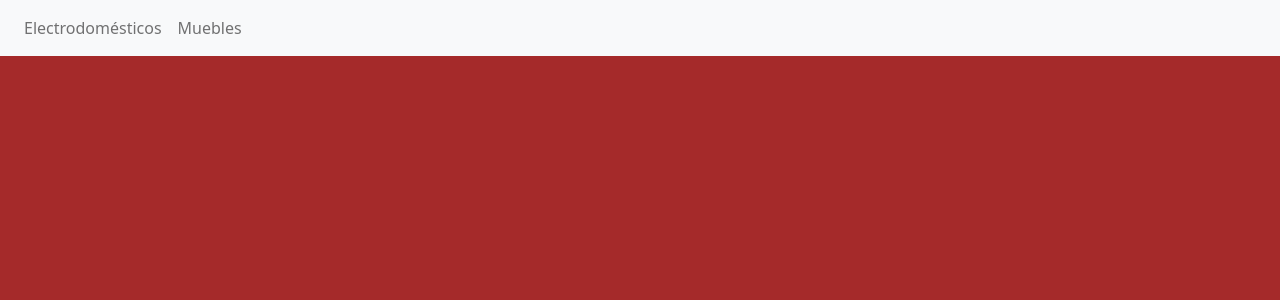
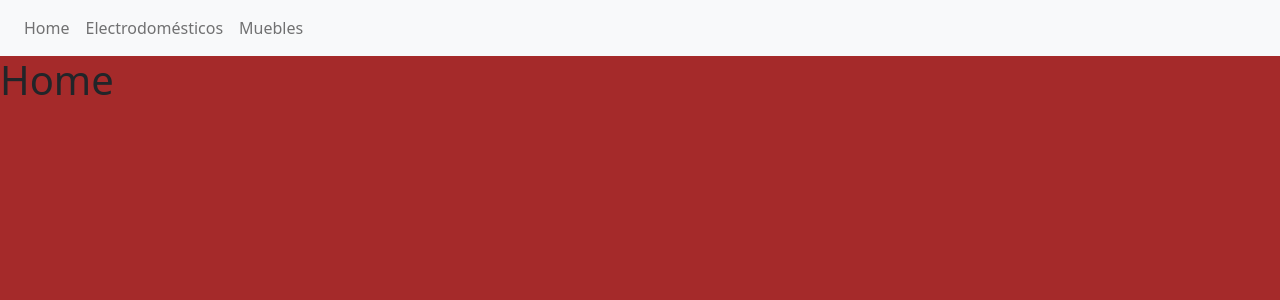
Before and after one commit to jcmembrilla/TIENDA-ON-LINE-e-COMMERCE, a React (Vite) app: page / in a window 1280 px wide. Shown: the top 300 px of the page. Built offline with nearby package versions, Linux system fonts and the light colour scheme.

Commit message:
Se crearon ultimas modificaciones antes de asignar a master como rama protected

```diff
--- a/src/App.tsx
+++ b/src/App.tsx
@@ -5,12 +5,15 @@
 import NavBar from "./componentes/Navbar";
 import Electrodomesticos from "./componentes/Electrodomesticos";
 import Muebles from "./componentes/Muebles";
+import Home from "./componentes/Home";
+
 
 const App: React.FC = () => {
   return (
     <Router>
     <NavBar brand={''} />
     <Routes>
+      <Route path="/" element={<Home />} />
       <Route path="/electrodomesticos" element={<Electrodomesticos />} />
       <Route path="/muebles" element={<Muebles />} />
     </Routes>
--- /dev/null
+++ b/src/componentes/Home.tsx
@@ -0,0 +1,5 @@
+const Home: React.FC = () => {
+    return <h1>Home</h1>;
+  };
+
+  export default Home;
--- a/src/componentes/Navbar.tsx
+++ b/src/componentes/Navbar.tsx
@@ -12,6 +12,9 @@
       <Navbar.Toggle aria-controls="basic-navbar-nav" />
       <Navbar.Collapse id="basic-navbar-nav">
         <Nav className="mr-auto">
+          <Nav.Link as={Link} to="/">
+            Home
+          </Nav.Link>
           <Nav.Link as={Link} to="/electrodomesticos">
             Electrodomésticos
           </Nav.Link>
```
